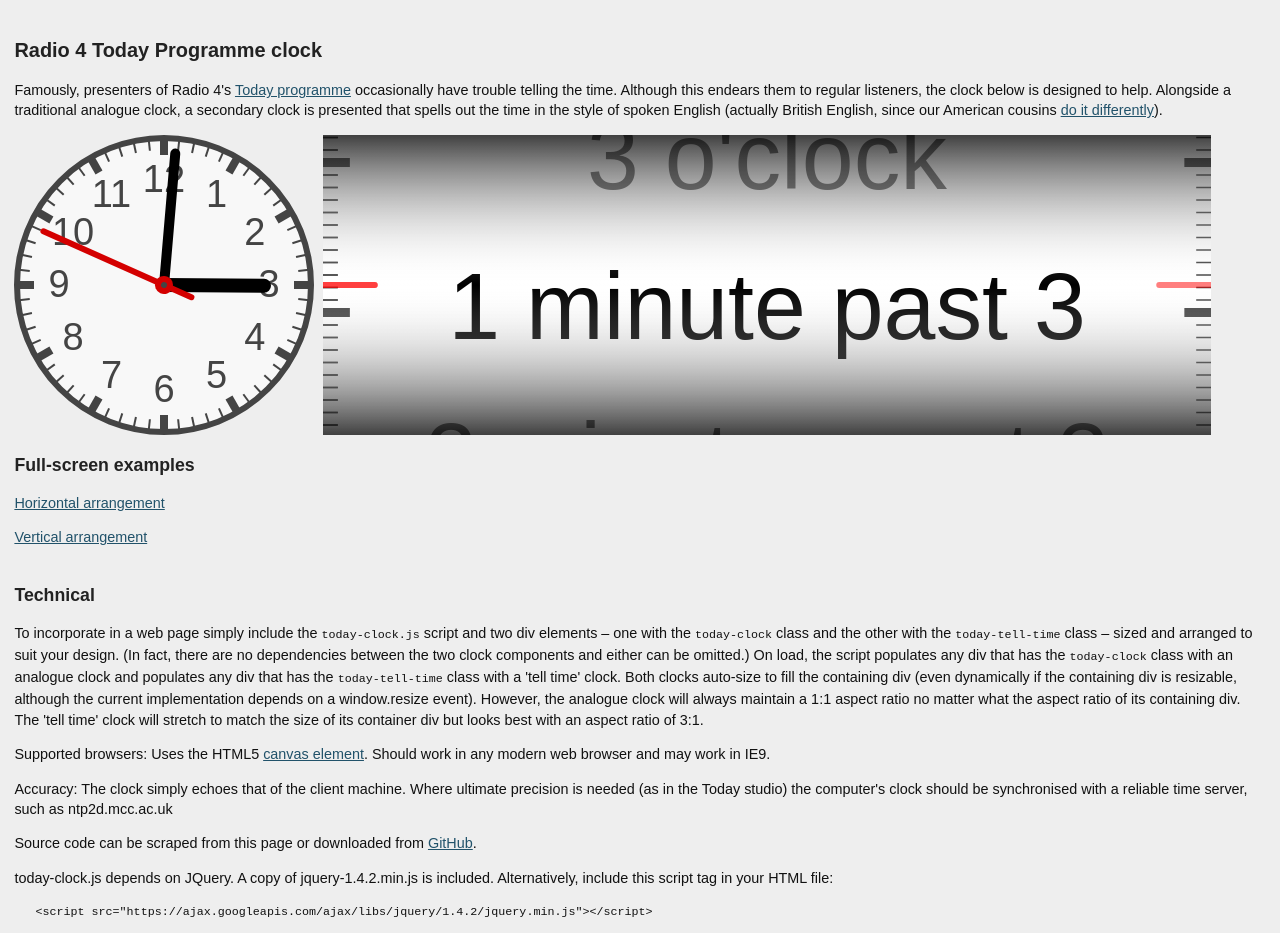
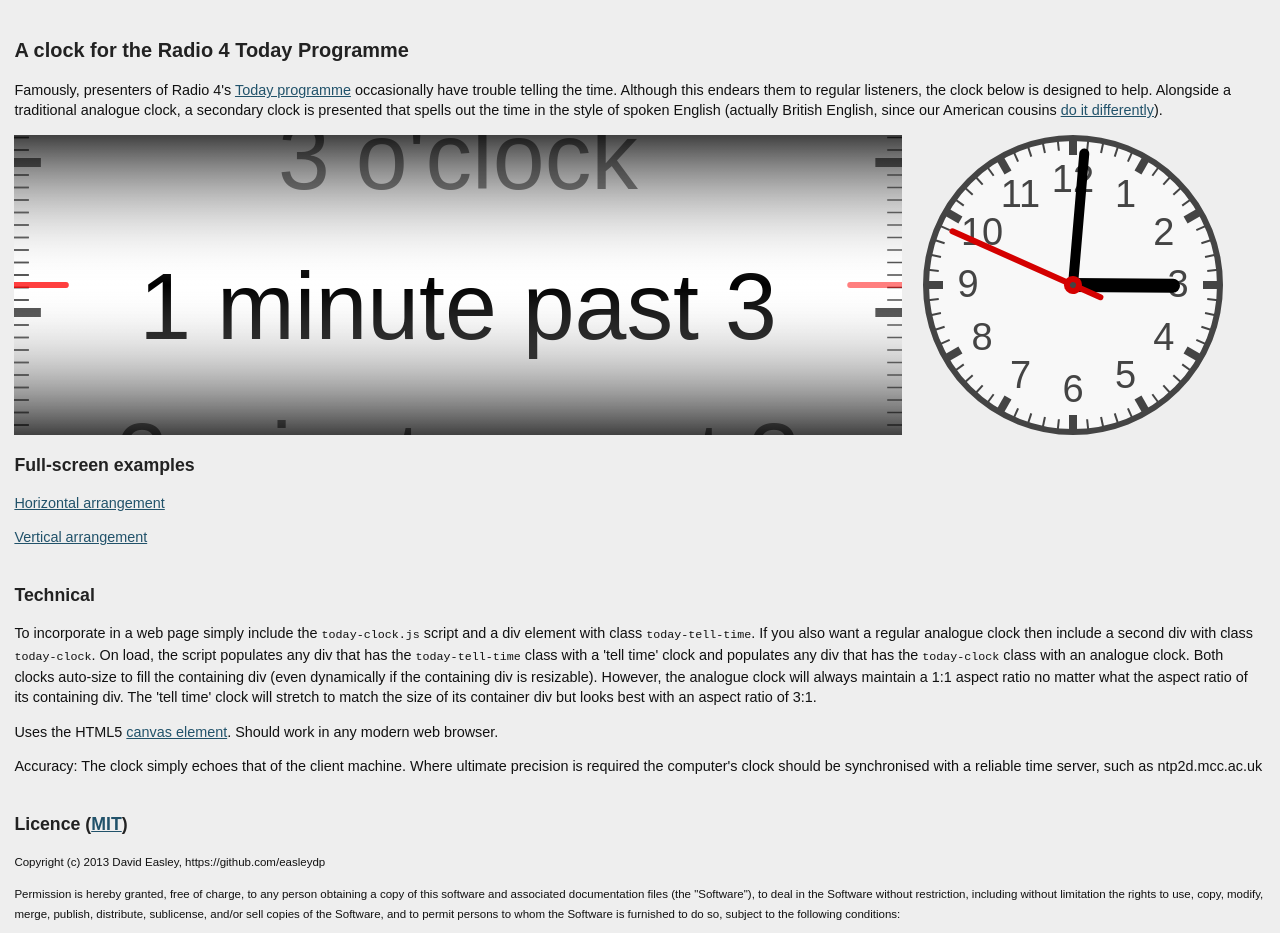
Before and after one commit to easleydp/radio4-clock-DEPRECATED, a plain HTML site: page index.html in a window 1280 px wide. Shown: the top 933 px of the page. Drawn offline with nearby package versions, Linux system fonts and the light colour scheme.

Commit message:
Update index.html content and drop README

```diff
--- a/index.html
+++ b/index.html
@@ -1,50 +1,52 @@
-
-<!doctype html>
+<!DOCTYPE html>
 <html lang="en">
   <head>
-  <meta charset="utf-8">
-  <meta http-equiv="X-UA-Compatible" content="IE=edge,chrome=1">
+    <meta charset="utf-8" />
+    <meta http-equiv="X-UA-Compatible" content="IE=edge,chrome=1" />
 
-  <title>Clock</title>
-  <meta name="description" content="Canvas clock">
-  <meta name="author" content="David Easley, https://github.com/easleydp">
+    <title>Radio 4 Today Programme Clock</title>
+    <meta name="description" content="Radio 4 Today Programme Clock" />
+    <meta name="author" content="David Easley, https://github.com/easleydp" />
 
     <link href="src/default.css" media="all" rel="stylesheet" type="text/css" />
     <style>
-
-html, body {
+      html,
+      body {
         height: 100%;
       }
 
       body {
-  padding:0 1em 1em 1em;
-  background-color:#eee;
+        padding: 0 1em 1em 1em;
+        background-color: #eee;
         color: #111;
         font-family: sans-serif;
         font-size: 90%;
         line-height: 140%;
       }
 
-h1, h2 {
+      h1,
+      h2 {
         font-family: sans-serif;
         clear: both;
         padding-top: 20px;
       }
 
-p {font-family: sans-serif;}
+      p {
+        font-family: sans-serif;
+      }
 
-.clock .today-clock {
+      .clock .today-tell-time {
         float: left;
-  width:24%;
-  padding-right: 8px;
+        width: 71%;
+        padding-right: 20px;
       }
       .clock .buffer {
         float: left;
-  width:5%;
+        width: 5%;
       }
-.clock .today-tell-time {
+      .clock .today-clock {
         float: left;
-  width:71%;
+        width: 24%;
       }
 
       .licence {
@@ -60,101 +62,122 @@ p {font-family: sans-serif;}
     </style>
   </head>
   <body>
-
-  <h1>Radio 4 Today Programme clock</h1>
-  <p>Famously, presenters of Radio 4's
-    <a href="https://en.wikipedia.org/wiki/Today_(BBC_Radio_4)">Today programme</a>
-    occasionally have trouble telling the time.
-    Although this endears them to regular listeners, the clock below is designed to help.
-    Alongside a traditional analogue clock, a secondary clock is presented that spells out the
-    time in the style of spoken English (actually British English, since our American cousins
-    <a href="https://separatedbyacommonlanguage.blogspot.co.uk/2006/08/telling-time-and-dates.html">do it differently</a>).
+    <h1>A clock for the Radio 4 Today Programme</h1>
+    <p>
+      Famously, presenters of Radio 4's
+      <a href="https://en.wikipedia.org/wiki/Today_(BBC_Radio_4)"
+        >Today programme</a
+      >
+      occasionally have trouble telling the time. Although this endears them to
+      regular listeners, the clock below is designed to help. Alongside a
+      traditional analogue clock, a secondary clock is presented that spells out
+      the time in the style of spoken English (actually British English, since
+      our American cousins
+      <a
+        href="https://separatedbyacommonlanguage.blogspot.co.uk/2006/08/telling-time-and-dates.html"
+        >do it differently</a
+      >).
     </p>
     <div class="clock">
+      <div class="today-tell-time"></div>
+      <div class="buffer"></div>
       <div class="today-clock"></div>
-    <div class="buffer"></div>
-    <div class="today-tell-time"></div>
     </div>
 
     <h2>Full-screen examples</h2>
     <div class="examples">
-  <p><a href="src/horizontal-example.html" target="_blank" >Horizontal arrangement</a></p>
-  <p><a href="src/vertical-example.html" target="_blank" >Vertical arrangement</a></p>
+      <p>
+        <a href="src/horizontal-example.html" target="_blank"
+          >Horizontal arrangement</a
+        >
+      </p>
+      <p>
+        <a href="src/vertical-example.html" target="_blank"
+          >Vertical arrangement</a
+        >
+      </p>
       <!--  <p><a href="mobile-example" target="_blank" >Flippable arrangement (for mobile devices)</a></p>-->
     </div>
 
     <h2>Technical</h2>
     <div class="technical">
-    <p>To incorporate in a web page simply include the
-      <code>today-clock.js</code> script and
-      two div elements &ndash; one with the
-      <code>today-clock</code> class and the other with the
-      <code>today-tell-time</code> class &ndash; sized and arranged to suit your design.
-      (In fact, there are no dependencies between the two clock components and either can be omitted.)
-      On load, the script populates any div that has the
-      <code>today-clock</code> class with an analogue clock and populates any div that has the
-      <code>today-tell-time</code> class with a 'tell time' clock.
-      Both clocks auto-size to fill the containing div (even dynamically if the containing div
-      is resizable, although the current implementation depends on a window.resize event).
-      However, the analogue clock will always maintain a 1:1 aspect ratio no matter
-      what the aspect ratio of its containing div. The 'tell time' clock will stretch to match the
-      size of its container div but looks best with an aspect ratio of 3:1.
+      <p>
+        To incorporate in a web page simply include the
+        <code>today-clock.js</code> script and a div element with class
+        <code>today-tell-time</code>. If you also want a regular analogue clock
+        then include a second div with class <code>today-clock</code>. On load,
+        the script populates any div that has the
+        <code>today-tell-time</code> class with a 'tell time' clock and
+        populates any div that has the <code>today-clock</code> class with an
+        analogue clock. Both clocks auto-size to fill the containing div (even
+        dynamically if the containing div is resizable). However, the analogue
+        clock will always maintain a 1:1 aspect ratio no matter what the aspect
+        ratio of its containing div. The 'tell time' clock will stretch to match
+        the size of its container div but looks best with an aspect ratio of
+        3:1.
       </p>
-    <p>Supported browsers: Uses the HTML5 <a href="https://en.wikipedia.org/wiki/Canvas_element">canvas element</a>.
-      Should work in any modern web browser and may work in IE9.</p>
-    <p>Accuracy: The clock simply echoes that of the client machine.
-      Where ultimate precision is needed (as in the Today studio) the computer's clock
-      should be synchronised with a reliable time server, such as ntp2d.mcc.ac.uk</p>
-    <p>Source code can be scraped from this page or downloaded from <a href="https://github.com/easleydp/radio4-clock">GitHub</a>.</p>
-    <p>today-clock.js depends on JQuery. A copy of jquery-1.4.2.min.js is included. Alternatively, include this script tag in your HTML file:<pre>   &lt;script src="https://ajax.googleapis.com/ajax/libs/jquery/1.4.2/jquery.min.js"&gt;&lt;/script&gt;</pre></p>
+      <p>
+        Uses the HTML5
+        <a href="https://en.wikipedia.org/wiki/Canvas_element">canvas element</a
+        >. Should work in any modern web browser.
+      </p>
+      <p>
+        Accuracy: The clock simply echoes that of the client machine. Where
+        ultimate precision is required the computer's clock should be
+        synchronised with a reliable time server, such as ntp2d.mcc.ac.uk
+      </p>
     </div>
 
-  <h2>Licence (<a href="https://en.wikipedia.org/wiki/MIT_License">MIT</a>)</h2>
+    <h2>
+      Licence (<a href="https://en.wikipedia.org/wiki/MIT_License">MIT</a>)
+    </h2>
     <div class="licence">
       <p>Copyright (c) 2013 David Easley, https://github.com/easleydp</p>
-    <p>Permission is hereby granted, free of charge, to any person obtaining a copy of this software and associated documentation files (the "Software"), to deal in the Software without restriction, including without limitation the rights to use, copy, modify, merge, publish, distribute, sublicense, and/or sell copies of the Software, and to permit persons to whom the Software is furnished to do so, subject to the following conditions:</p>
-    <p>The above copyright notice and this permission notice shall be included in all copies or substantial portions of the Software.</p>
-    <p>THE SOFTWARE IS PROVIDED "AS IS", WITHOUT WARRANTY OF ANY KIND, EXPRESS OR IMPLIED, INCLUDING BUT NOT LIMITED TO THE WARRANTIES OF MERCHANTABILITY, FITNESS FOR A PARTICULAR PURPOSE AND NONINFRINGEMENT. IN NO EVENT SHALL THE AUTHORS OR COPYRIGHT HOLDERS BE LIABLE FOR ANY CLAIM, DAMAGES OR OTHER LIABILITY, WHETHER IN AN ACTION OF CONTRACT, TORT OR OTHERWISE, ARISING FROM, OUT OF OR IN CONNECTION WITH THE SOFTWARE OR THE USE OR OTHER DEALINGS IN THE SOFTWARE.</p>
+      <p>
+        Permission is hereby granted, free of charge, to any person obtaining a
+        copy of this software and associated documentation files (the
+        "Software"), to deal in the Software without restriction, including
+        without limitation the rights to use, copy, modify, merge, publish,
+        distribute, sublicense, and/or sell copies of the Software, and to
+        permit persons to whom the Software is furnished to do so, subject to
+        the following conditions:
+      </p>
+      <p>
+        The above copyright notice and this permission notice shall be included
+        in all copies or substantial portions of the Software.
+      </p>
+      <p>
+        THE SOFTWARE IS PROVIDED "AS IS", WITHOUT WARRANTY OF ANY KIND, EXPRESS
+        OR IMPLIED, INCLUDING BUT NOT LIMITED TO THE WARRANTIES OF
+        MERCHANTABILITY, FITNESS FOR A PARTICULAR PURPOSE AND NONINFRINGEMENT.
+        IN NO EVENT SHALL THE AUTHORS OR COPYRIGHT HOLDERS BE LIABLE FOR ANY
+        CLAIM, DAMAGES OR OTHER LIABILITY, WHETHER IN AN ACTION OF CONTRACT,
+        TORT OR OTHERWISE, ARISING FROM, OUT OF OR IN CONNECTION WITH THE
+        SOFTWARE OR THE USE OR OTHER DEALINGS IN THE SOFTWARE.
+      </p>
     </div>
     <div id="ft">01 Dec 2013, <a href="../">easleyonline</a></div>
 
     <script src="https://ajax.googleapis.com/ajax/libs/jquery/1.5.0/jquery.min.js"></script>
-  <script>!window.jQuery && document.write('<script src="js/jquery-1.4.2.min.js"><\/script>')</script>
-
     <script src="src/today-clock.js?v=1"></script>
 
     <script>
+      $(document).ready(function () {
+        var c1 = $(".clock > .today-clock"),
+          c2 = $(".clock > .today-tell-time");
 
-$(document).ready(function() {
-  var c1 = $('.clock > .today-clock'), c2 = $('.clock > .today-tell-time');
-
-  var resize = function() {
-    c1.css('height', c1.css('width'));
-    c2.css('height', c1.css('width'));
+        var resize = function () {
+          c1.css("height", c1.css("width"));
+          c2.css("height", c1.css("width"));
         };
 
         $(window).resize(resize);
 
         // Fire a resize event
-  var evt = document.createEvent('UIEvents');
-  evt.initUIEvent('resize', true, false, window, 0);
+        var evt = document.createEvent("UIEvents");
+        evt.initUIEvent("resize", true, false, window, 0);
         window.dispatchEvent(evt);
       });
     </script>
-
-<!-- common end -->
-<!-- <script src="https://www.google.com/jsapi?key=ABQIAAAA7g0MNoVsUSzZk1KPst2N7BRh94_hmUG76YcREX_OqSQ3HLJmExT9gyDV_J7pILt2N5VFsBTgBr0SIw" type="text/javascript"></script> -->
-<script src="https://ajax.googleapis.com/ajax/libs/jquery/1.5.0/jquery.min.js"></script>
-<!-- <script type="text/javascript">
-var gaJsHost = (("https:" == document.location.protocol) ? "https://ssl." : "https://www.");
-document.write(unescape("%3Cscript src='" + gaJsHost + "google-analytics.com/ga.js' type='text/javascript'%3E%3C/script%3E"));
-</script> -->
-<!-- <script type="text/javascript">
-try {
-var pageTracker = _gat._getTracker("UA-7481748-5");
-pageTracker._trackPageview();
-} catch(err) {}
-</script> -->
-
   </body>
 </html>
```
Also changed, not shown: 2 other files. Lines whose indentation alone changed are shown as unchanged.
